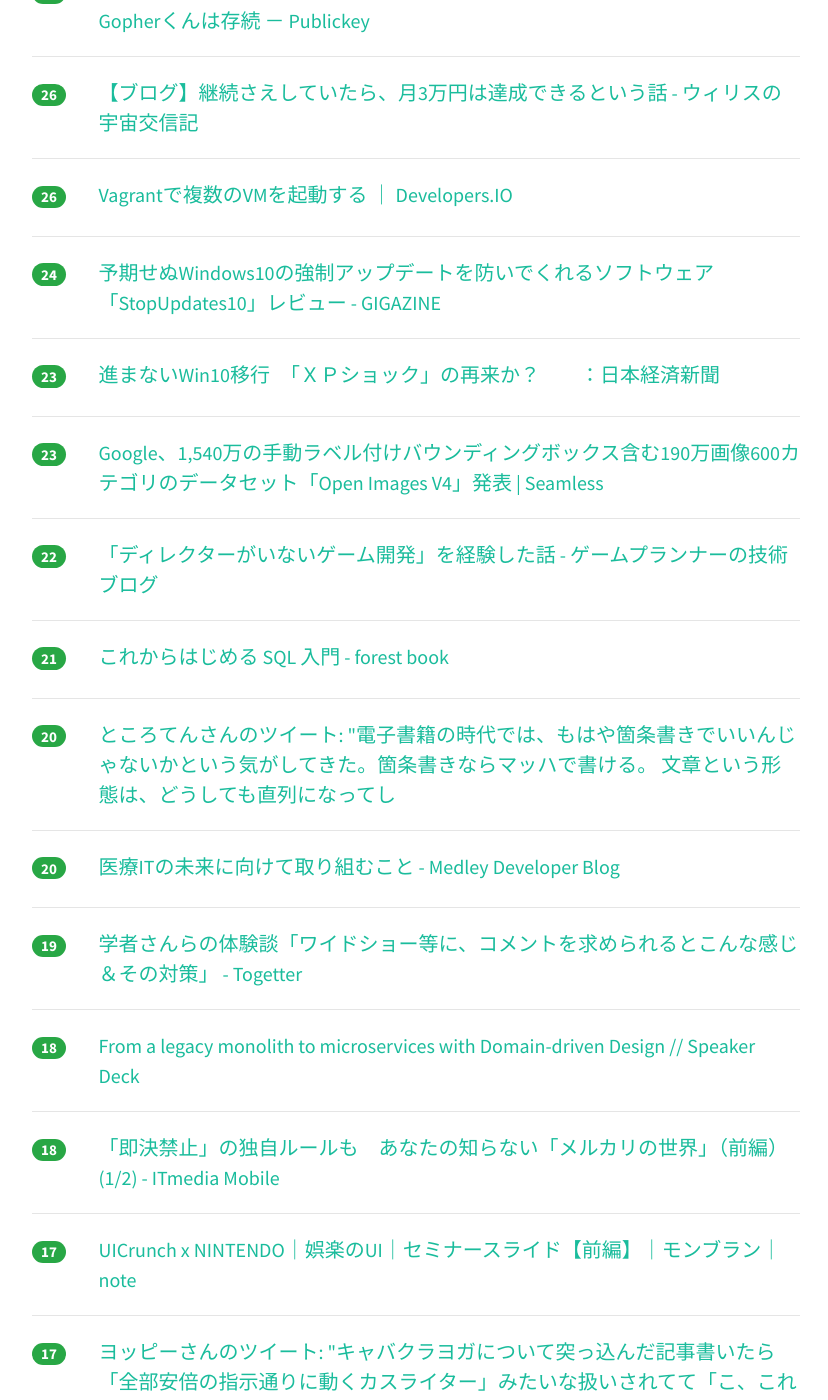
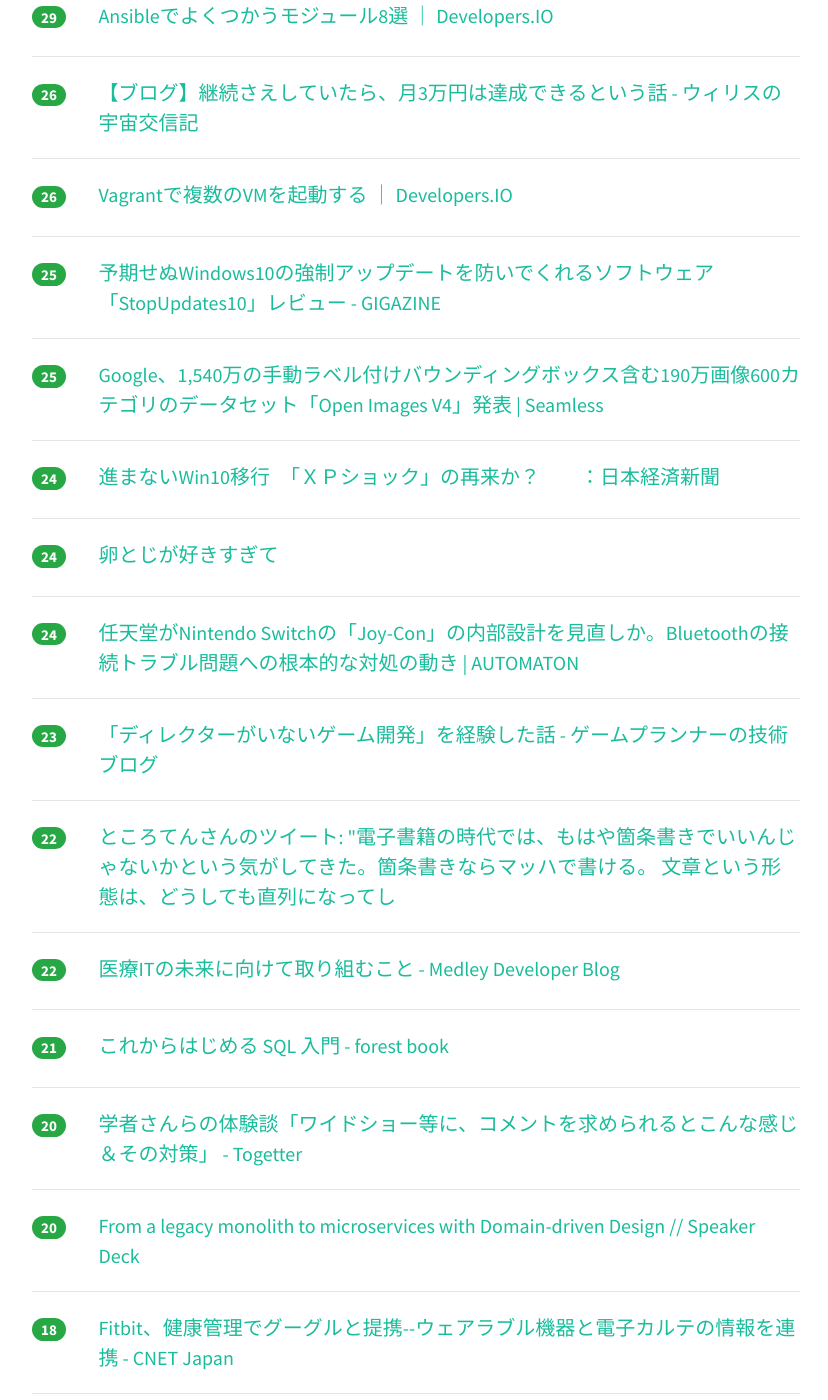
Before and after one commit to yatta47/hatena-matome-site, a Jekyll site: the page built from _posts/2018-05-01-hatena.md, in a window 1280 px wide and 1400 px high, scrolled down 2455 px. Shown: the whole window, without its empty margins (224-1052 px from the left). Built offline with Jekyll 4.4.1, drawn with Linux system fonts in a browser that asks for light colours; nearby versions of some CDN libraries; some of the changed text lies outside the part shown.

Commit message:
Updated 2018-05-01

```diff
--- a/_posts/2018-05-01-hatena.md
+++ b/_posts/2018-05-01-hatena.md
@@ -1,43 +1,43 @@
 ---
 layout: post
 title:  "2018-05-01 はてぶIT"
-date:   2018-05-01 20:02:10
+date:   2018-05-01 21:02:12
 tags: [it-hotentry]
 ---
-55 件のデータあり
+58 件のデータあり
 
 <hr><div class="row">
-<div class="col-1"><span class="badge badge-pill badge-success h2">588</span></div>
+<div class="col-1"><span class="badge badge-pill badge-success h2">592</span></div>
 <div class="col-11"><a href='http://twitter.com/kirin_company/status/989338275449131010' target='_blank'>キリンビバレッジ♪さんのツイート: "4月は出会いの季節！ですが、みなさん新生活には慣れましたか！？ みなさんの周りにいそうな #午後ティー女子 を イラストレーターのつぼゆりさん（</a></div>
 </div>
 <hr>
 <div class="row">
-<div class="col-1"><span class="badge badge-pill badge-success h2">528</span></div>
+<div class="col-1"><span class="badge badge-pill badge-success h2">569</span></div>
 <div class="col-11"><a href='http://tango-ruby.hatenablog.com/entry/2018/05/01/013400' target='_blank'>公開して３週間で収益１０万円を得た個人開発サイトについての考察 - ベルリンのITスタートアップで働くジャバ・ザ・ハットリの日記</a></div>
 </div>
 <hr>
 <div class="row">
-<div class="col-1"><span class="badge badge-pill badge-success h2">261</span></div>
+<div class="col-1"><span class="badge badge-pill badge-success h2">274</span></div>
 <div class="col-11"><a href='https://blog.riywo.com/2018/05/as-a-developer-of-amazon-s3-in-vancouver/' target='_blank'>VancouverにあるAmazon S3チームのDeveloperになります · As a Futurist...</a></div>
 </div>
 <hr>
 <div class="row">
-<div class="col-1"><span class="badge badge-pill badge-success h2">166</span></div>
+<div class="col-1"><span class="badge badge-pill badge-success h2">182</span></div>
 <div class="col-11"><a href='http://www.itmedia.co.jp/news/articles/1805/01/news047.html' target='_blank'>Alexa開発の中心人物がAmazon.comを退社「忙しすぎた」 - ITmedia NEWS</a></div>
 </div>
 <hr>
 <div class="row">
-<div class="col-1"><span class="badge badge-pill badge-success h2">117</span></div>
+<div class="col-1"><span class="badge badge-pill badge-success h2">126</span></div>
+<div class="col-11"><a href='https://k-tai.watch.impress.co.jp/docs/column/todays_goods/1119756.html' target='_blank'>Googleから出たWi-Fiルーター「Google Wifi」はマニアも納得の家庭用機能満載だった - ケータイ Watch</a></div>
+</div>
+<hr>
+<div class="row">
+<div class="col-1"><span class="badge badge-pill badge-success h2">119</span></div>
 <div class="col-11"><a href='https://www.publickey1.jp/blog/18/googlerediscloud_memorystoregoogle_cloud_platform.html' target='_blank'>GoogleがフルマネージドなRedis、「Cloud Memorystore」をGoogle Cloud Platformで提供 － Publickey</a></div>
 </div>
 <hr>
 <div class="row">
-<div class="col-1"><span class="badge badge-pill badge-success h2">113</span></div>
-<div class="col-11"><a href='https://k-tai.watch.impress.co.jp/docs/column/todays_goods/1119756.html' target='_blank'>Googleから出たWi-Fiルーター「Google Wifi」はマニアも納得の家庭用機能満載だった - ケータイ Watch</a></div>
-</div>
-<hr>
-<div class="row">
-<div class="col-1"><span class="badge badge-pill badge-success h2">86</span></div>
+<div class="col-1"><span class="badge badge-pill badge-success h2">91</span></div>
 <div class="col-11"><a href='https://note.mu/etomiho/n/n83d02807d45f' target='_blank'>私が次のフィールドにJリーグの市民クラブを選んだ理由｜えとみほ（江藤美帆）｜note</a></div>
 </div>
 <hr>
@@ -48,16 +48,16 @@ tags: [it-hotentry]
 <hr>
 <div class="row">
 <div class="col-1"><span class="badge badge-pill badge-success h2">50</span></div>
+<div class="col-11"><a href='https://dev.to/e_ntyo/-monad-in-typescript-dmg' target='_blank'>Monad in TypeScript</a></div>
+</div>
+<hr>
+<div class="row">
+<div class="col-1"><span class="badge badge-pill badge-success h2">50</span></div>
 <div class="col-11"><a href='https://qiita.com/rana_kualu/items/e49bd6b9b21c6acf0d39' target='_blank'>Bootstrap4をマスターしたいか？ ならばこのコースを修めるがよい - Qiita</a></div>
 </div>
 <hr>
 <div class="row">
-<div class="col-1"><span class="badge badge-pill badge-success h2">49</span></div>
-<div class="col-11"><a href='https://dev.to/e_ntyo/-monad-in-typescript-dmg' target='_blank'>Monad in TypeScript</a></div>
-</div>
-<hr>
-<div class="row">
-<div class="col-1"><span class="badge badge-pill badge-success h2">42</span></div>
+<div class="col-1"><span class="badge badge-pill badge-success h2">43</span></div>
 <div class="col-11"><a href='https://code.visualstudio.com/docs/python/python-tutorial' target='_blank'>Get Started Tutorial with Python in Visual Studio Code</a></div>
 </div>
 <hr>
@@ -67,22 +67,22 @@ tags: [it-hotentry]
 </div>
 <hr>
 <div class="row">
-<div class="col-1"><span class="badge badge-pill badge-success h2">39</span></div>
+<div class="col-1"><span class="badge badge-pill badge-success h2">40</span></div>
 <div class="col-11"><a href='https://japan.zdnet.com/article/35117818/' target='_blank'>ルータを分解して体験するIoT機器のセキュリティ - ZDNet Japan</a></div>
 </div>
 <hr>
 <div class="row">
-<div class="col-1"><span class="badge badge-pill badge-success h2">37</span></div>
+<div class="col-1"><span class="badge badge-pill badge-success h2">40</span></div>
 <div class="col-11"><a href='https://dev.classmethod.jp/tool/yq/' target='_blank'>jqのYAML/XMLラッパー yq でJSONとYAMLを自在に操る ｜ Developers.IO</a></div>
 </div>
 <hr>
 <div class="row">
-<div class="col-1"><span class="badge badge-pill badge-success h2">37</span></div>
+<div class="col-1"><span class="badge badge-pill badge-success h2">39</span></div>
 <div class="col-11"><a href='https://devhints.io/react' target='_blank'>React.js cheatsheet</a></div>
 </div>
 <hr>
 <div class="row">
-<div class="col-1"><span class="badge badge-pill badge-success h2">34</span></div>
+<div class="col-1"><span class="badge badge-pill badge-success h2">37</span></div>
 <div class="col-11"><a href='https://note.mu/lotus/n/n0105dd7226ee' target='_blank'>8年間で20以上のWebサービスを作ってきて、ほとんど失敗した理由｜Ren｜note</a></div>
 </div>
 <hr>
@@ -92,8 +92,18 @@ tags: [it-hotentry]
 </div>
 <hr>
 <div class="row">
+<div class="col-1"><span class="badge badge-pill badge-success h2">33</span></div>
+<div class="col-11"><a href='https://togetter.com/li/1223141' target='_blank'>【注意喚起】同人即売会で購入時に万引きをする輩が出現、複数冊購入→万冊提示でお釣り計算中に購入数以上を掠め取る手口 - Togetter</a></div>
+</div>
+<hr>
+<div class="row">
 <div class="col-1"><span class="badge badge-pill badge-success h2">32</span></div>
 <div class="col-11"><a href='https://forest.watch.impress.co.jp/docs/special/1119651.html' target='_blank'>【特集】「Windows 10 April 2018 Update」の新機能と改善を探る ～タイムラインや近接共有機能など - 窓の杜</a></div>
+</div>
+<hr>
+<div class="row">
+<div class="col-1"><span class="badge badge-pill badge-success h2">32</span></div>
+<div class="col-11"><a href='https://www.publickey1.jp/blog/18/gogopher.html' target='_blank'>Go言語がスピード感あふれる新ロゴを発表。マスコットキャラクターのGopherくんは存続 － Publickey</a></div>
 </div>
 <hr>
 <div class="row">
@@ -108,22 +118,12 @@ tags: [it-hotentry]
 <hr>
 <div class="row">
 <div class="col-1"><span class="badge badge-pill badge-success h2">29</span></div>
-<div class="col-11"><a href='https://dev.classmethod.jp/server-side/ansible/ansible-my-reference/' target='_blank'>Ansibleでよくつかうモジュール8選 ｜ Developers.IO</a></div>
-</div>
-<hr>
-<div class="row">
-<div class="col-1"><span class="badge badge-pill badge-success h2">28</span></div>
 <div class="col-11"><a href='https://news.yahoo.co.jp/byline/kuriharakiyoshi/20180430-00084659/' target='_blank'>新ZOZOSUITの特許化状況を調査してみた(栗原潔) - 個人 - Yahoo!ニュース</a></div>
 </div>
 <hr>
 <div class="row">
-<div class="col-1"><span class="badge badge-pill badge-success h2">28</span></div>
-<div class="col-11"><a href='https://togetter.com/li/1223141' target='_blank'>【注意喚起】同人即売会で購入時に万引きをする輩が出現、複数冊購入→万冊提示でお釣り計算中に購入数以上を掠め取る手口 - Togetter</a></div>
-</div>
-<hr>
-<div class="row">
-<div class="col-1"><span class="badge badge-pill badge-success h2">28</span></div>
-<div class="col-11"><a href='https://www.publickey1.jp/blog/18/gogopher.html' target='_blank'>Go言語がスピード感あふれる新ロゴを発表。マスコットキャラクターのGopherくんは存続 － Publickey</a></div>
+<div class="col-1"><span class="badge badge-pill badge-success h2">29</span></div>
+<div class="col-11"><a href='https://dev.classmethod.jp/server-side/ansible/ansible-my-reference/' target='_blank'>Ansibleでよくつかうモジュール8選 ｜ Developers.IO</a></div>
 </div>
 <hr>
 <div class="row">
@@ -137,23 +137,43 @@ tags: [it-hotentry]
 </div>
 <hr>
 <div class="row">
-<div class="col-1"><span class="badge badge-pill badge-success h2">24</span></div>
+<div class="col-1"><span class="badge badge-pill badge-success h2">25</span></div>
 <div class="col-11"><a href='https://gigazine.net/news/20180501-stopuptdates10-review/' target='_blank'>予期せぬWindows10の強制アップデートを防いでくれるソフトウェア「StopUpdates10」レビュー - GIGAZINE</a></div>
 </div>
 <hr>
 <div class="row">
-<div class="col-1"><span class="badge badge-pill badge-success h2">23</span></div>
+<div class="col-1"><span class="badge badge-pill badge-success h2">25</span></div>
+<div class="col-11"><a href='https://shiropen.com/seamless/google-open-images-v4' target='_blank'>Google、1,540万の手動ラベル付けバウンディングボックス含む190万画像600カテゴリのデータセット「Open Images V4」発表 | Seamless</a></div>
+</div>
+<hr>
+<div class="row">
+<div class="col-1"><span class="badge badge-pill badge-success h2">24</span></div>
 <div class="col-11"><a href='https://www.nikkei.com/article/DGXMZO2916379009042018000000/' target='_blank'>進まないWin10移行　「ＸＰショック」の再来か？　　：日本経済新聞</a></div>
 </div>
 <hr>
 <div class="row">
+<div class="col-1"><span class="badge badge-pill badge-success h2">24</span></div>
+<div class="col-11"><a href='https://anond.hatelabo.jp/20180501142931' target='_blank'>卵とじが好きすぎて</a></div>
+</div>
+<hr>
+<div class="row">
+<div class="col-1"><span class="badge badge-pill badge-success h2">24</span></div>
+<div class="col-11"><a href='http://jp.automaton.am/articles/newsjp/20180501-67056/' target='_blank'>任天堂がNintendo Switchの「Joy-Con」の内部設計を見直しか。Bluetoothの接続トラブル問題への根本的な対処の動き | AUTOMATON</a></div>
+</div>
+<hr>
+<div class="row">
 <div class="col-1"><span class="badge badge-pill badge-success h2">23</span></div>
-<div class="col-11"><a href='https://shiropen.com/seamless/google-open-images-v4' target='_blank'>Google、1,540万の手動ラベル付けバウンディングボックス含む190万画像600カテゴリのデータセット「Open Images V4」発表 | Seamless</a></div>
+<div class="col-11"><a href='http://sonykichi.hatenablog.com/entry/%E3%83%87%E3%82%A3%E3%83%AC%E3%82%AF%E3%82%BF%E3%83%BC%E3%81%8C%E3%81%84%E3%81%AA%E3%81%84%E3%82%B2%E3%83%BC%E3%83%A0%E9%96%8B%E7%99%BA' target='_blank'>「ディレクターがいないゲーム開発」を経験した話 - ゲームプランナーの技術ブログ</a></div>
 </div>
 <hr>
 <div class="row">
 <div class="col-1"><span class="badge badge-pill badge-success h2">22</span></div>
-<div class="col-11"><a href='http://sonykichi.hatenablog.com/entry/%E3%83%87%E3%82%A3%E3%83%AC%E3%82%AF%E3%82%BF%E3%83%BC%E3%81%8C%E3%81%84%E3%81%AA%E3%81%84%E3%82%B2%E3%83%BC%E3%83%A0%E9%96%8B%E7%99%BA' target='_blank'>「ディレクターがいないゲーム開発」を経験した話 - ゲームプランナーの技術ブログ</a></div>
+<div class="col-11"><a href='http://twitter.com/tokoroten/status/991084472870223874' target='_blank'>ところてんさんのツイート: "電子書籍の時代では、もはや箇条書きでいいんじゃないかという気がしてきた。箇条書きならマッハで書ける。 文章という形態は、どうしても直列になってし</a></div>
+</div>
+<hr>
+<div class="row">
+<div class="col-1"><span class="badge badge-pill badge-success h2">22</span></div>
+<div class="col-11"><a href='http://developer.medley.jp/entry/2018/05/01' target='_blank'>医療ITの未来に向けて取り組むこと - Medley Developer Blog</a></div>
 </div>
 <hr>
 <div class="row">
@@ -163,22 +183,17 @@ tags: [it-hotentry]
 <hr>
 <div class="row">
 <div class="col-1"><span class="badge badge-pill badge-success h2">20</span></div>
-<div class="col-11"><a href='http://twitter.com/tokoroten/status/991084472870223874' target='_blank'>ところてんさんのツイート: "電子書籍の時代では、もはや箇条書きでいいんじゃないかという気がしてきた。箇条書きならマッハで書ける。 文章という形態は、どうしても直列になってし</a></div>
+<div class="col-11"><a href='https://togetter.com/li/1223097' target='_blank'>学者さんらの体験談「ワイドショー等に、コメントを求められるとこんな感じ＆その対策」 - Togetter</a></div>
 </div>
 <hr>
 <div class="row">
 <div class="col-1"><span class="badge badge-pill badge-success h2">20</span></div>
-<div class="col-11"><a href='http://developer.medley.jp/entry/2018/05/01' target='_blank'>医療ITの未来に向けて取り組むこと - Medley Developer Blog</a></div>
-</div>
-<hr>
-<div class="row">
-<div class="col-1"><span class="badge badge-pill badge-success h2">19</span></div>
-<div class="col-11"><a href='https://togetter.com/li/1223097' target='_blank'>学者さんらの体験談「ワイドショー等に、コメントを求められるとこんな感じ＆その対策」 - Togetter</a></div>
+<div class="col-11"><a href='https://speakerdeck.com/mploed/from-a-legacy-monolith-to-microservices-with-domain-driven-design' target='_blank'>From a legacy monolith to microservices with Domain-driven Design // Speaker Deck</a></div>
 </div>
 <hr>
 <div class="row">
 <div class="col-1"><span class="badge badge-pill badge-success h2">18</span></div>
-<div class="col-11"><a href='https://speakerdeck.com/mploed/from-a-legacy-monolith-to-microservices-with-domain-driven-design' target='_blank'>From a legacy monolith to microservices with Domain-driven Design // Speaker Deck</a></div>
+<div class="col-11"><a href='https://japan.cnet.com/article/35118550/' target='_blank'>Fitbit、健康管理でグーグルと提携--ウェアラブル機器と電子カルテの情報を連携 - CNET Japan</a></div>
 </div>
 <hr>
 <div class="row">
@@ -193,7 +208,17 @@ tags: [it-hotentry]
 <hr>
 <div class="row">
 <div class="col-1"><span class="badge badge-pill badge-success h2">17</span></div>
+<div class="col-11"><a href='https://av.watch.impress.co.jp/docs/series/rt/1119044.html' target='_blank'>【西田宗千佳のRandomTracking】Windows 10はどうなる? マルチデバイスやHEIF、HDR強化「April Update 2018」 - AV Watch</a></div>
+</div>
+<hr>
+<div class="row">
+<div class="col-1"><span class="badge badge-pill badge-success h2">17</span></div>
 <div class="col-11"><a href='http://twitter.com/yoppymodel/status/990989479539232768' target='_blank'>ヨッピーさんのツイート: "キャバクラヨガについて突っ込んだ記事書いたら「全部安倍の指示通りに動くカスライター」みたいな扱いされてて「こ、これが噂の…！」ってなりました。… "</a></div>
+</div>
+<hr>
+<div class="row">
+<div class="col-1"><span class="badge badge-pill badge-success h2">17</span></div>
+<div class="col-11"><a href='http://tech.townsourced.com/post/embedding-static-files-in-go/' target='_blank'>Choosing A Library to Embed Static Assets in Go</a></div>
 </div>
 <hr>
 <div class="row">
@@ -202,38 +227,13 @@ tags: [it-hotentry]
 </div>
 <hr>
 <div class="row">
-<div class="col-1"><span class="badge badge-pill badge-success h2">17</span></div>
-<div class="col-11"><a href='https://japan.cnet.com/article/35118550/' target='_blank'>Fitbit、健康管理でグーグルと提携--ウェアラブル機器と電子カルテの情報を連携 - CNET Japan</a></div>
-</div>
-<hr>
-<div class="row">
-<div class="col-1"><span class="badge badge-pill badge-success h2">17</span></div>
-<div class="col-11"><a href='https://anond.hatelabo.jp/20180501142931' target='_blank'>卵とじが好きすぎて</a></div>
-</div>
-<hr>
-<div class="row">
-<div class="col-1"><span class="badge badge-pill badge-success h2">17</span></div>
-<div class="col-11"><a href='http://jp.automaton.am/articles/newsjp/20180501-67056/' target='_blank'>任天堂がNintendo Switchの「Joy-Con」の内部設計を見直しか。Bluetoothの接続トラブル問題への根本的な対処の動き | AUTOMATON</a></div>
+<div class="col-1"><span class="badge badge-pill badge-success h2">16</span></div>
+<div class="col-11"><a href='http://d.hatena.ne.jp/himaginary/20180430/innovation_in_economics' target='_blank'>経済学はイノベーションに失敗しつつあるのか、成功しつつあるのか？ - himaginaryの日記</a></div>
 </div>
 <hr>
 <div class="row">
 <div class="col-1"><span class="badge badge-pill badge-success h2">16</span></div>
 <div class="col-11"><a href='http://s-max.jp/archives/1745395.html' target='_blank'>家やオフィスが抱える無線LAN環境の問題を解決！グーグルが日本で販売開始したホームWi-Fiルーター「Google Wifi」を写真と動画で紹介【レポート】 - S-MAX</a></div>
-</div>
-<hr>
-<div class="row">
-<div class="col-1"><span class="badge badge-pill badge-success h2">16</span></div>
-<div class="col-11"><a href='https://av.watch.impress.co.jp/docs/series/rt/1119044.html' target='_blank'>【西田宗千佳のRandomTracking】Windows 10はどうなる? マルチデバイスやHEIF、HDR強化「April Update 2018」 - AV Watch</a></div>
-</div>
-<hr>
-<div class="row">
-<div class="col-1"><span class="badge badge-pill badge-success h2">16</span></div>
-<div class="col-11"><a href='http://tech.townsourced.com/post/embedding-static-files-in-go/' target='_blank'>Choosing A Library to Embed Static Assets in Go</a></div>
-</div>
-<hr>
-<div class="row">
-<div class="col-1"><span class="badge badge-pill badge-success h2">15</span></div>
-<div class="col-11"><a href='http://d.hatena.ne.jp/himaginary/20180430/innovation_in_economics' target='_blank'>経済学はイノベーションに失敗しつつあるのか、成功しつつあるのか？ - himaginaryの日記</a></div>
 </div>
 <hr>
 <div class="row">
@@ -243,12 +243,27 @@ tags: [it-hotentry]
 <hr>
 <div class="row">
 <div class="col-1"><span class="badge badge-pill badge-success h2">15</span></div>
+<div class="col-11"><a href='https://anond.hatelabo.jp/20180501001207' target='_blank'>イベント名でたまによくある「〇〇in〇〇」ってやつ、 例えば「増田たちと..</a></div>
+</div>
+<hr>
+<div class="row">
+<div class="col-1"><span class="badge badge-pill badge-success h2">15</span></div>
 <div class="col-11"><a href='https://togetter.com/li/1223161' target='_blank'>とうとうこのタグができたか #名画で学ぶ大学院 - Togetter</a></div>
 </div>
 <hr>
 <div class="row">
-<div class="col-1"><span class="badge badge-pill badge-success h2">12</span></div>
-<div class="col-11"><a href='https://anond.hatelabo.jp/20180501001207' target='_blank'>イベント名でたまによくある「〇〇in〇〇」ってやつ、 例えば「増田たちと..</a></div>
+<div class="col-1"><span class="badge badge-pill badge-success h2">14</span></div>
+<div class="col-11"><a href='https://www.ai-gakkai.or.jp/my-bookmark_vol33-no3/' target='_blank'>【記事更新】私のブックマーク「機械学習における解釈性（Interpretability in Machine Learning）」 – 人工知能学会 (The Japanese Society for Artificial Intelligence)</a></div>
+</div>
+<hr>
+<div class="row">
+<div class="col-1"><span class="badge badge-pill badge-success h2">13</span></div>
+<div class="col-11"><a href='https://career-rules.com/job-change-leading-site' target='_blank'>転職のオススメサイト3選や使いこなすコツも解説！大手転職サイトの全知識</a></div>
+</div>
+<hr>
+<div class="row">
+<div class="col-1"><span class="badge badge-pill badge-success h2">13</span></div>
+<div class="col-11"><a href='https://serinuntius.hatenablog.jp/entry/2018/05/01/083000' target='_blank'>Go専用対ISUCON兵器 「graqt」を書いた - ps aux | grep serinuntius</a></div>
 </div>
 <hr>
 <div class="row">
```
